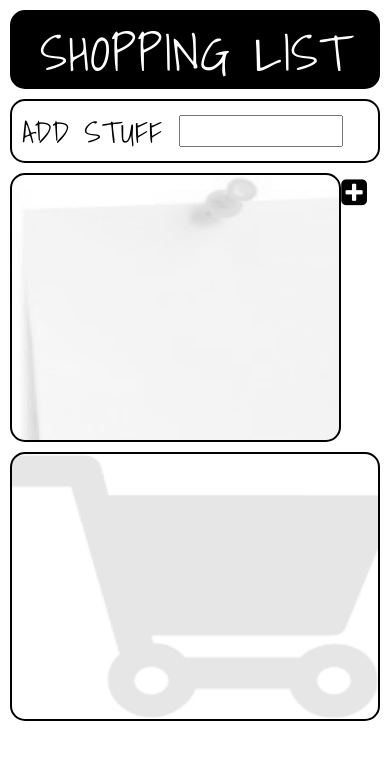
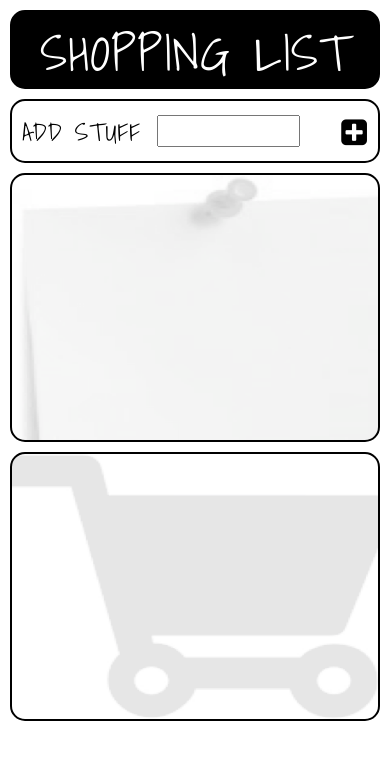
Before and after one commit to Ryca77/shopping-list, a plain HTML site: page index.html in a window 390 px wide. Drawn offline with nearby package versions, Linux system fonts and the light colour scheme.

Commit message:
css/style.css

```diff
--- a/css/style.css
+++ b/css/style.css
@@ -45,6 +45,10 @@ body {
 	line-height: normal;
 	margin-right: 8px;
 	font-size: 30px;
+}
+
+.stuff {
+	width: 135px;
 }
 
 .add-stuff i {
@@ -112,3 +116,9 @@ body {
 	font-size: 25px;
 	letter-spacing: 10px;
 }
+
+@media only screen and (max-width: 405px) {
+ 	.add-stuff span {
+    font-size: 25px;
+  }
+}
```
